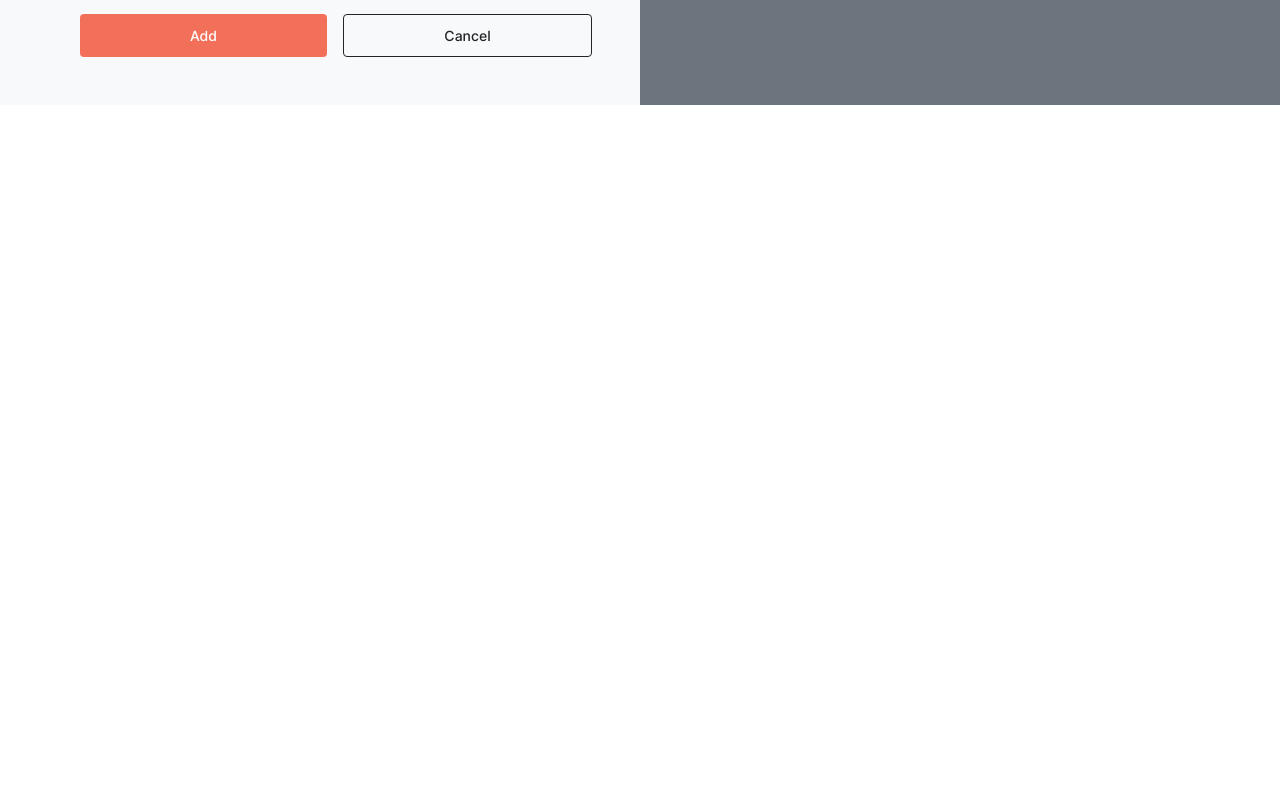
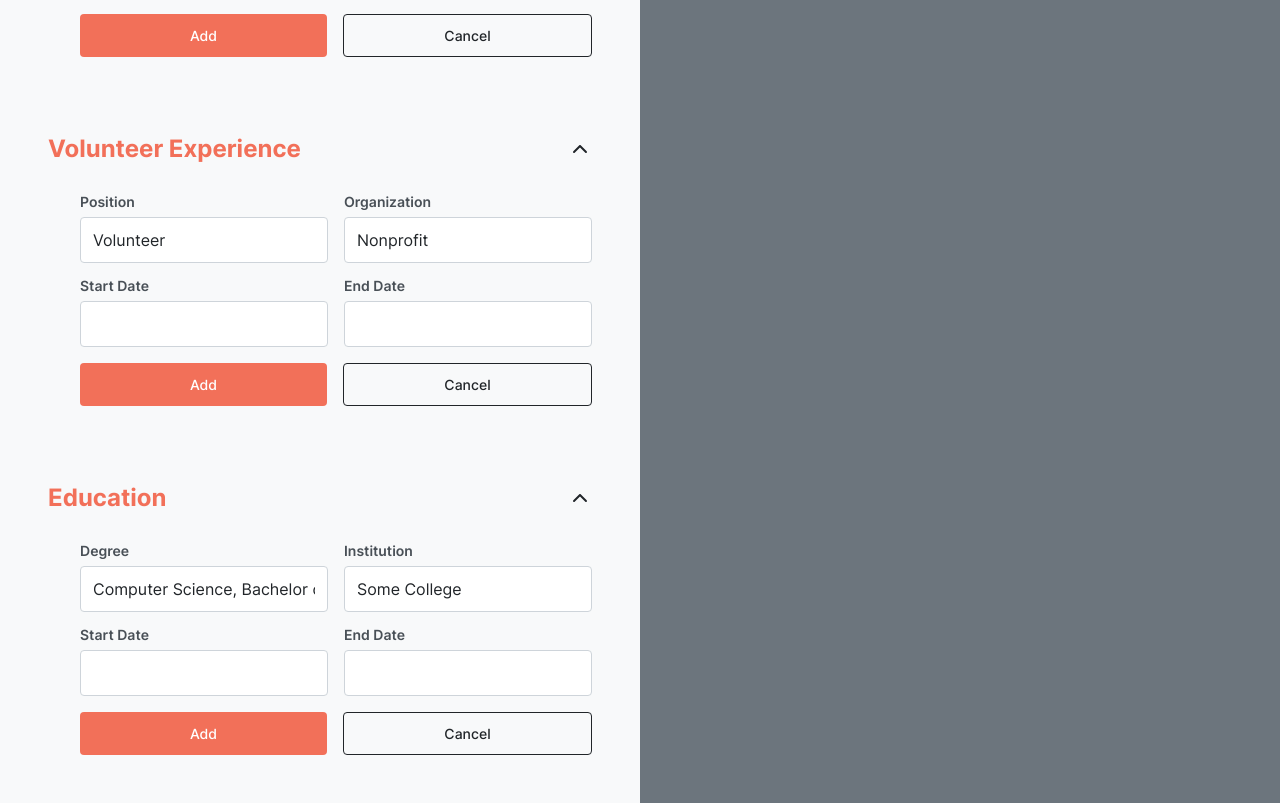
Before and after one commit to vbelmonte/cv-application, a React (Vite) app: page / in a window 1280 px wide. Shown: the part 1322-2125 px from the top of the page. Before the commit the page ends 1427 px from the top, so only its background shows below. Built offline with nearby package versions, Linux system fonts and the light colour scheme.

Commit message:
Implement Education

```diff
--- a/src/App.jsx
+++ b/src/App.jsx
@@ -128,6 +128,38 @@ function EditArea() {
               </div>
             </Inputs>
           </DropdownContainer>
+          <DropdownContainer containerName='Volunteer Experience'>
+            <Inputs>
+              <div className='display-flex gap-16 flex-wrap'>
+                <InputSet label='Position' type='text' id='position-v' name='position-v' value='Volunteer' option='input' />
+                <InputSet label='Organization' type='text' id='organization-v' name='organization-v' value='Nonprofit' option='input' />
+              </div>
+              <div className='display-flex gap-16 flex-wrap'>
+                <InputSet label='Start Date' type='text' id='start-date-v' name='start-date-v' option='input' />
+                <InputSet label='End Date' type='text' id='end-date-v' name='end-date-v' option='input' />
+              </div>
+              <div className='display-flex gap-16 flex-wrap'>
+                <Button text='Add' classes='power flex-1' />
+                <Button text='Cancel' classes='outline black flex-1' />
+              </div>
+            </Inputs>
+          </DropdownContainer>
+          <DropdownContainer containerName='Education'>
+            <Inputs>
+              <div className='display-flex gap-16 flex-wrap'>
+                <InputSet label='Degree' type='text' id='degree' name='degree' value='Computer Science, Bachelor of Science' option='input' />
+                <InputSet label='Institution' type='text' id='institution' name='institution' value='Some College' option='input' />
+              </div>
+              <div className='display-flex gap-16 flex-wrap'>
+                <InputSet label='Start Date' type='text' id='start-date-e' name='start-date-e' option='input' />
+                <InputSet label='End Date' type='text' id='end-date-e' name='end-date-e' option='input' />
+              </div>
+              <div className='display-flex gap-16 flex-wrap'>
+                <Button text='Add' classes='power flex-1' />
+                <Button text='Cancel' classes='outline black flex-1' />
+              </div>
+            </Inputs>
+          </DropdownContainer>
         </div>
       </div>
     </>
```
